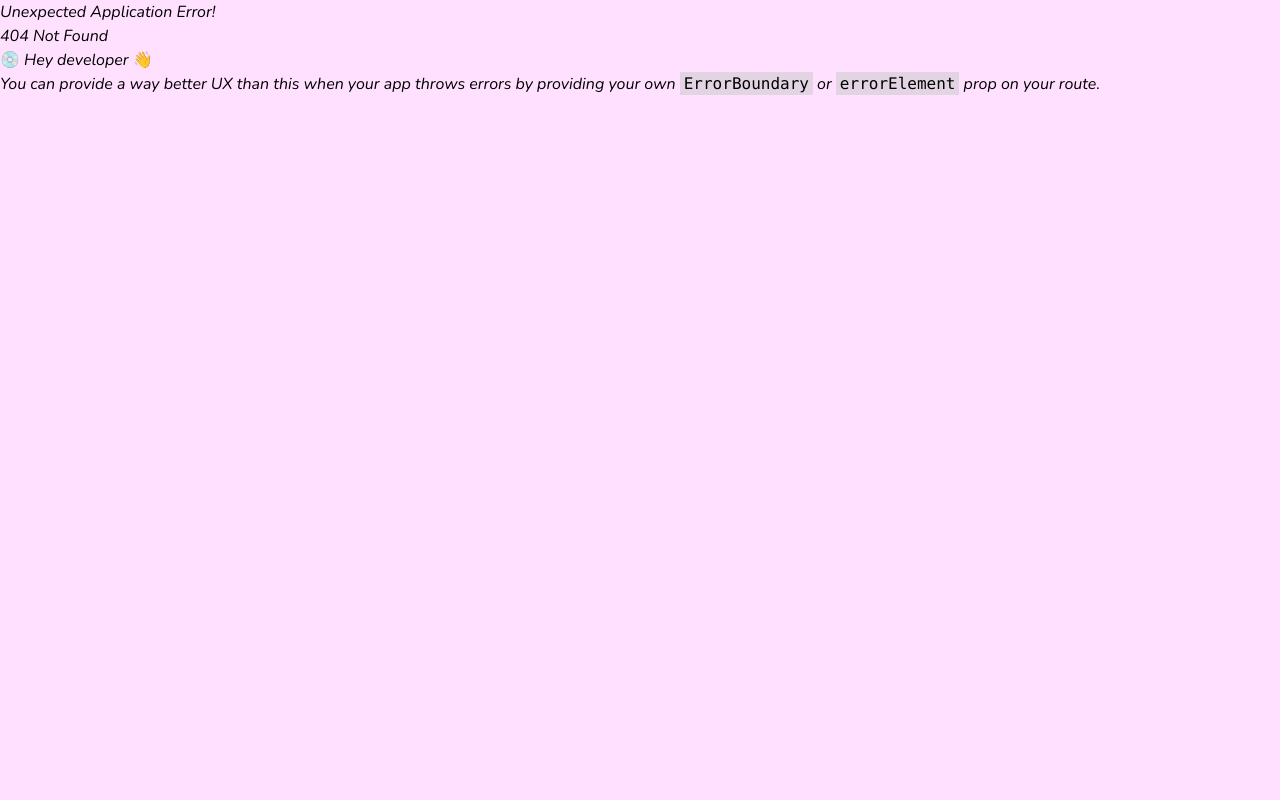
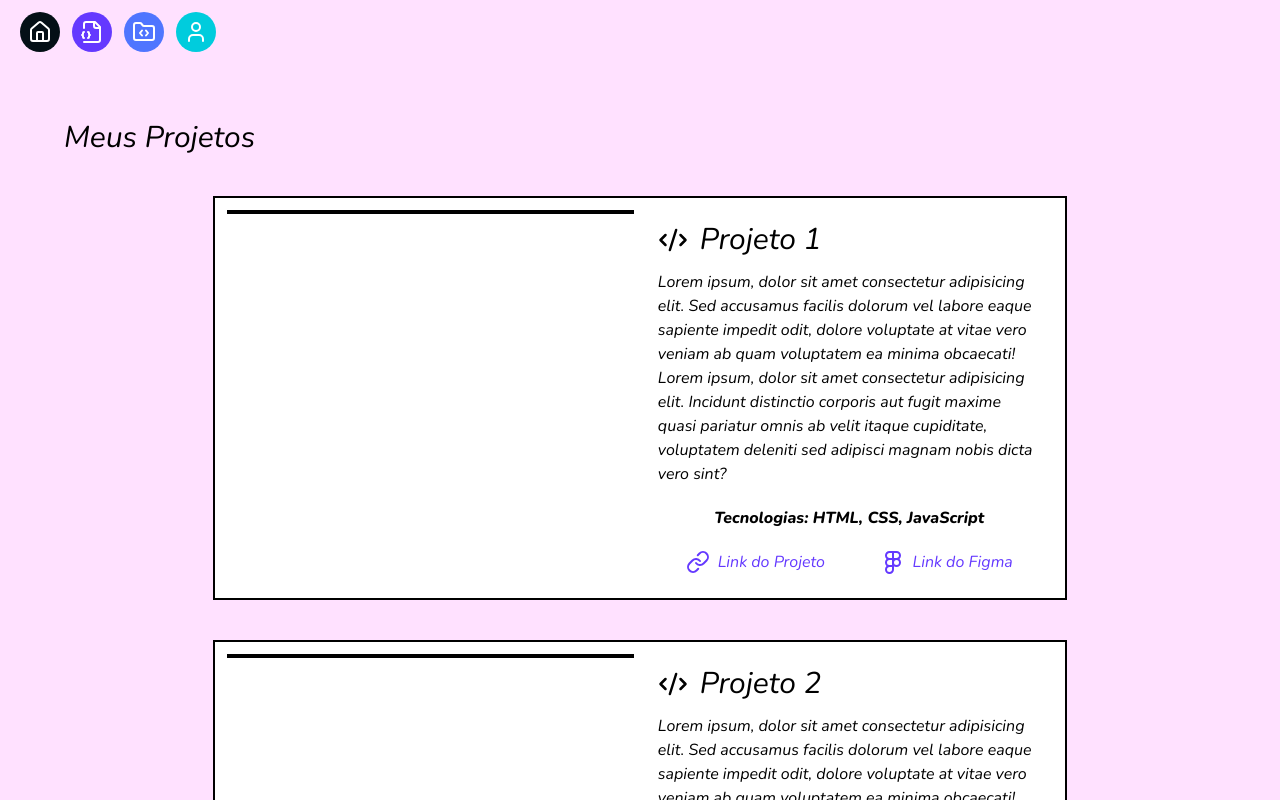
Before and after one commit to LuizinhoGustavo/portifolio-LuizGustavo, a React (Vite) app: page /Projects in a window 1280 px wide. Before the commit this address had no page. Shown: the top 800 px of the page. Built offline with nearby package versions, Linux system fonts and the light colour scheme.

Commit message:
Projects and certifies session added

```diff
--- a/src/Components/Header/Header.tsx
+++ b/src/Components/Header/Header.tsx
@@ -2,7 +2,7 @@ import { FileJson2, FolderCode, House, User } from 'lucide-react'
 
 export function Header() {
     return (
-        <div className="w-full px-5 py-3 h-20 flex gap-3 mb-20">
+        <div className="w-full px-5 py-3 h-20 flex gap-3 mb-10">
             <a href="#" className="outline-none"><div className="h-10 w-10 border-0 rounded-full bg-black flex justify-center"><House color="white" className='my-auto' /></div></a>
 
             <a href="#" className="outline-none"><div className="h-10 w-10 border-0 rounded-full bg-dark-blue flex justify-center"><FileJson2 color="white" className='my-auto' /></div></a>
--- /dev/null
+++ b/src/Components/Projects/Project.tsx
@@ -0,0 +1,30 @@
+import { CodeXml, Figma, Link } from "lucide-react";
+
+interface Props {
+    title: string,
+    details: string,
+    technologies: string,
+    linkProj: string,
+    linkFigma: string
+}
+
+export function Project(props: Props) {
+    const { title, details, technologies, linkProj, linkFigma } = props;
+
+    return (
+        <div className="bg-white border-2 mb-10 mx-2 md:mx-auto w-100 flex flex-col md:flex-row justify-between gap-3 p-3 md:w-2/3">
+            <div className="bg-dark-blue h-48 md:h-[100%] md:w-1/2 border-2">
+
+            </div>
+            <div className="md:w-1/2 p-3">
+                <div className="flex flex-row gap-3 align-middle jus    tify-center pb-3"><CodeXml size={30} className="my-auto" /> <h3 className="text-3xl">{title}</h3></div>
+                <p>{details}</p>
+                <p className="font-extrabold text-center my-5">Tecnologias: {technologies}</p>
+                <div className="flex justify-around flex-row mt-2">
+                    <a href={linkProj} target="_blank" className="flex flex-row gap-2 text-dark-blue"> <Link /> Link do Projeto </a>
+                    <a href={linkFigma} target="_blank" className="flex flex-row gap-2 text-dark-blue"> <Figma /> Link do Figma </a>
+                </div>
+            </div>
+        </div>
+    )
+}
--- /dev/null
+++ b/src/routes/Certificates.tsx
@@ -0,0 +1,8 @@
+export function Certificates() {
+
+    return (
+        <div>
+            Hello Wolrd!!
+        </div>
+    )
+}
--- a/src/routes/Projects.tsx
+++ b/src/routes/Projects.tsx
@@ -1,10 +1,19 @@
-
+import { Header } from "../Components/Header/Header"
+import { Project } from "../Components/Projects/Project"
 
 export function Projects() {
 
     return (
         <div>
-            Hello Wolrd!!
+            <Header />
+
+            <h3 className="text-3xl mx-5 md:mx-16 mb-10">Meus Projetos</h3>
+
+            <Project title="Projeto 1" details="Lorem ipsum, dolor sit amet consectetur adipisicing elit. Sed accusamus facilis dolorum vel labore eaque sapiente impedit odit, dolore voluptate at vitae vero veniam ab quam voluptatem ea minima obcaecati! Lorem ipsum, dolor sit amet consectetur adipisicing elit. Incidunt distinctio corporis aut fugit maxime quasi pariatur omnis ab velit itaque cupiditate, voluptatem deleniti sed adipisci magnam nobis dicta vero sint?" technologies="HTML, CSS, JavaScript" linkProj="www.youtube.com" linkFigma="www.figma.com" />
+
+            <Project title="Projeto 2" details="Lorem ipsum, dolor sit amet consectetur adipisicing elit. Sed accusamus facilis dolorum vel labore eaque sapiente impedit odit, dolore voluptate at vitae vero veniam ab quam voluptatem ea minima obcaecati! " technologies="HTML, CSS, JavaScript" linkProj="www.youtube.com" linkFigma="www.figma.com" />
+
+
         </div>
     )
 }
```
Also changed, not shown: src/main.tsx (+10 -0 lines).
